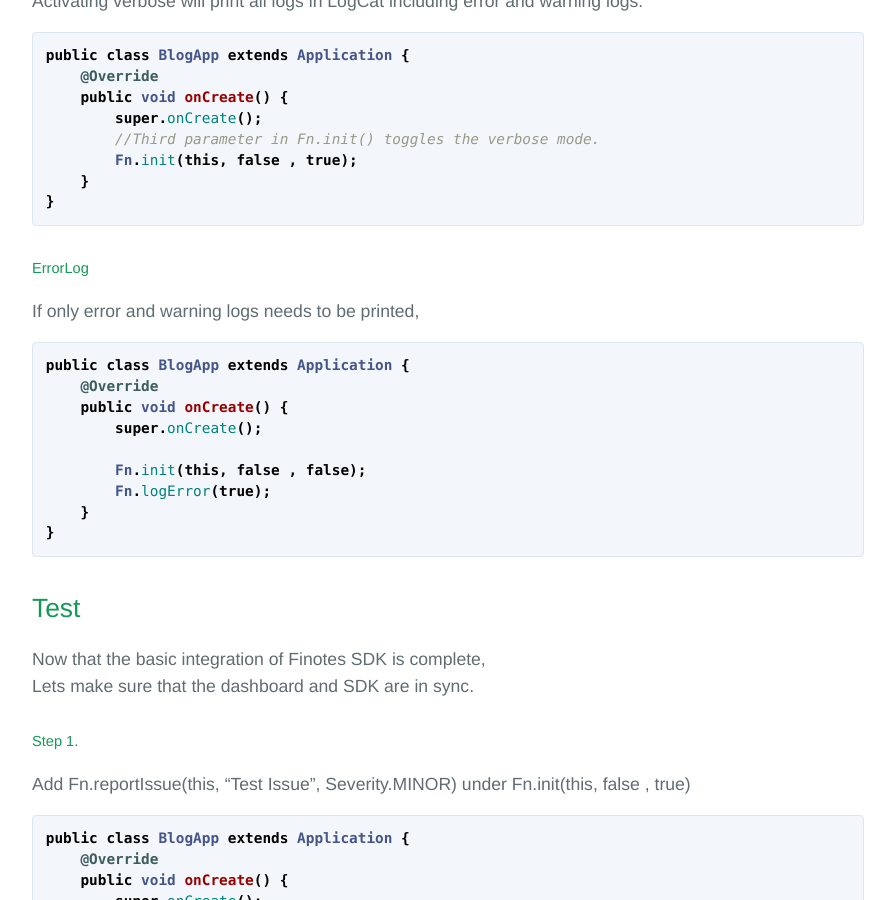
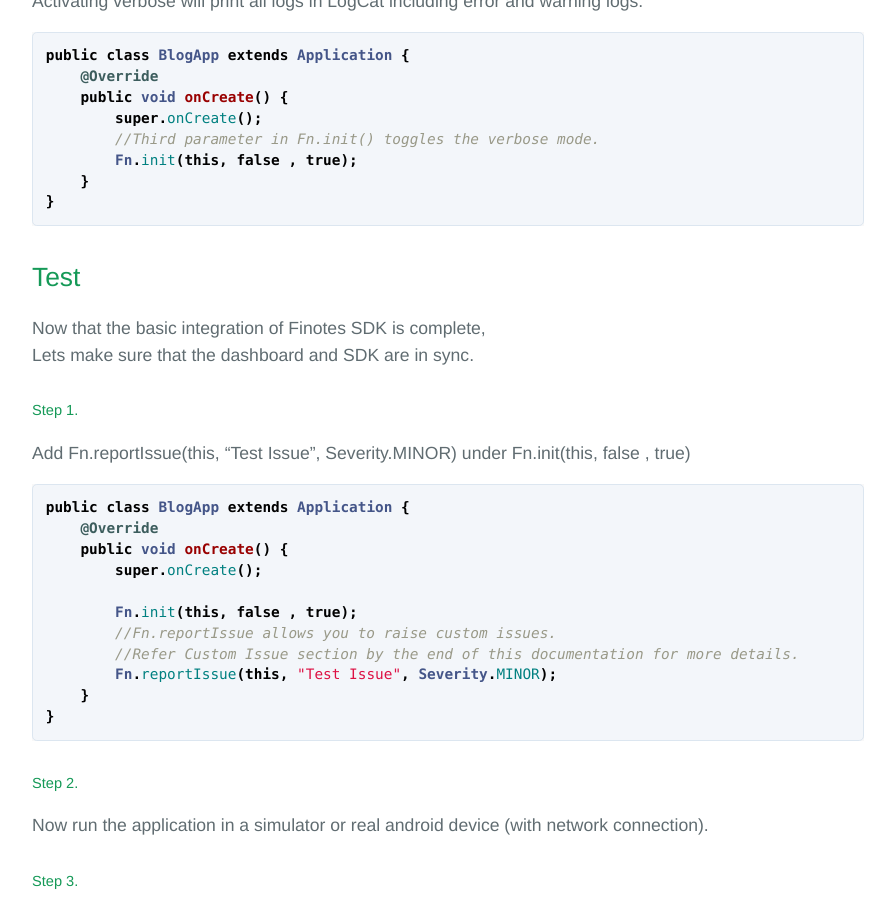
Before and after one commit to finotes/finotes.github.io, a Jekyll site: the page built from _posts/2018-02-02-java-docs.md, in a window 1280 px wide and 900 px high, scrolled down 2432 px. Shown: the whole window, without its empty margins (192-1087 px from the left). Built offline with Jekyll 4.4.1, drawn with Linux system fonts in a browser that asks for light colours; some web fonts are replaced.

Commit message:
Update 2018-02-02-java-docs.md

````diff
--- a/_posts/2018-02-02-java-docs.md
+++ b/_posts/2018-02-02-java-docs.md
@@ -97,19 +97,7 @@ public class BlogApp extends Application {
     }
 }
 ```
-##### ErrorLog
-If only error and warning logs needs to be printed,
-```java
-public class BlogApp extends Application {
-    @Override
-    public void onCreate() {
-        super.onCreate();
 
-        Fn.init(this, false , false);
-        Fn.logError(true);
-    }
-}
-```
 ## Test
 Now that the basic integration of Finotes SDK is complete,
 Lets make sure that the dashboard and SDK are in sync.
````
